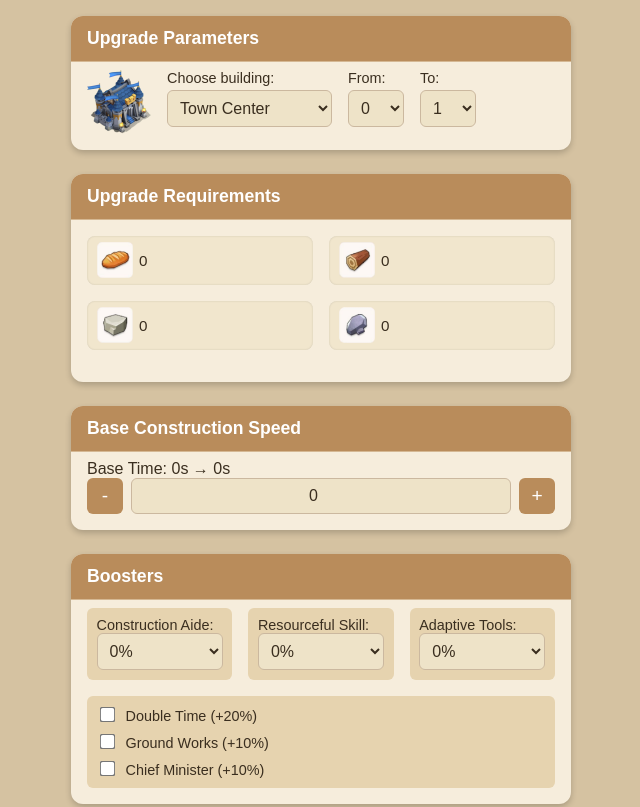
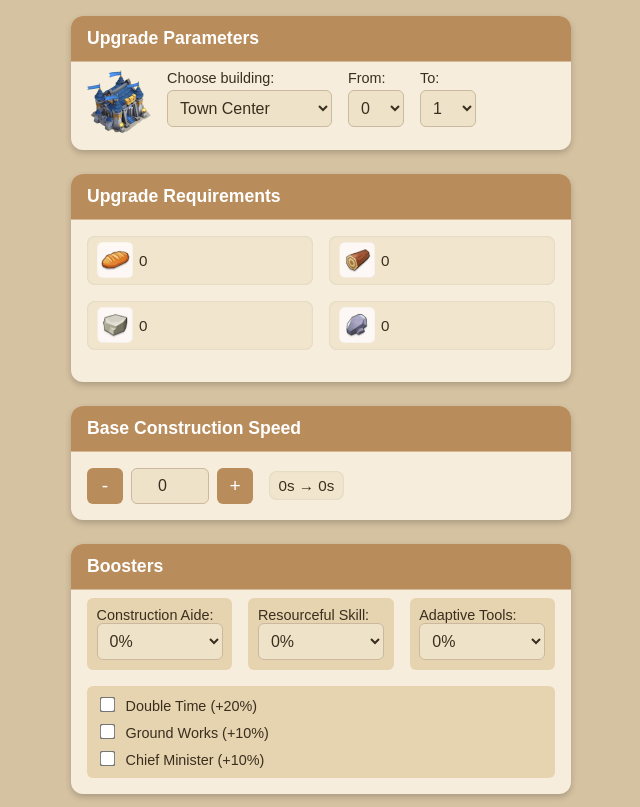
Before and after one commit to Borys21/Kingshot_Tools, a plain HTML site: page calculators/building-upgrade-calculator/index.html in a window 1280 px wide. Shown: the top 807 px of the page, without its empty margins (319-959 px from the left). Drawn offline with Linux system fonts and the light colour scheme.

Commit message:
Update index.html

```diff
--- a/calculators/building-upgrade-calculator/index.html
+++ b/calculators/building-upgrade-calculator/index.html
@@ -51,15 +51,20 @@
     </section>
 
     <!-- Section 3: Base Speed -->
+    <!-- Section 3: Base Speed -->
     <section class="section base-speed">
       <div class="section-header">Base Construction Speed</div>
       <div class="section-body">
-        <div class="cs-base-time">Base Time: <span id="base-time">-</span></div>
+        <div class="cs-controls-row">
         <div class="cs-controls">
           <button id="cs-decrease">-</button>
-          <input id="cs-value" type="number" step="0.1" value="0" />
+            <input id="cs-value" type="number" step="0.1" value="0" />
           <button id="cs-increase">+</button>
         </div>
+        <div class="cs-time-display">
+        <span id="base-time">0s → 0s</span>
+        </div>
+      </div>
       </div>
     </section>
 
```
